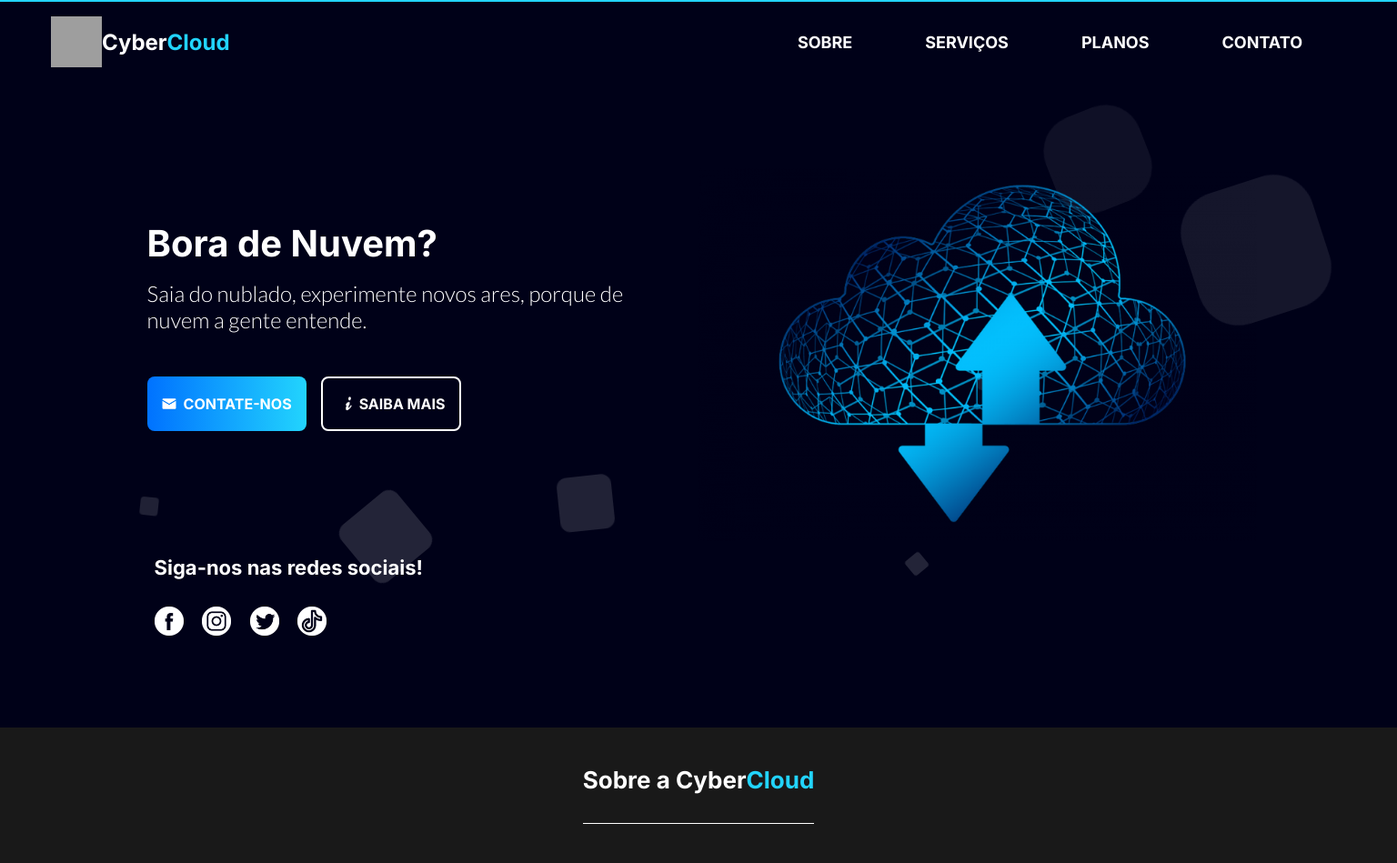
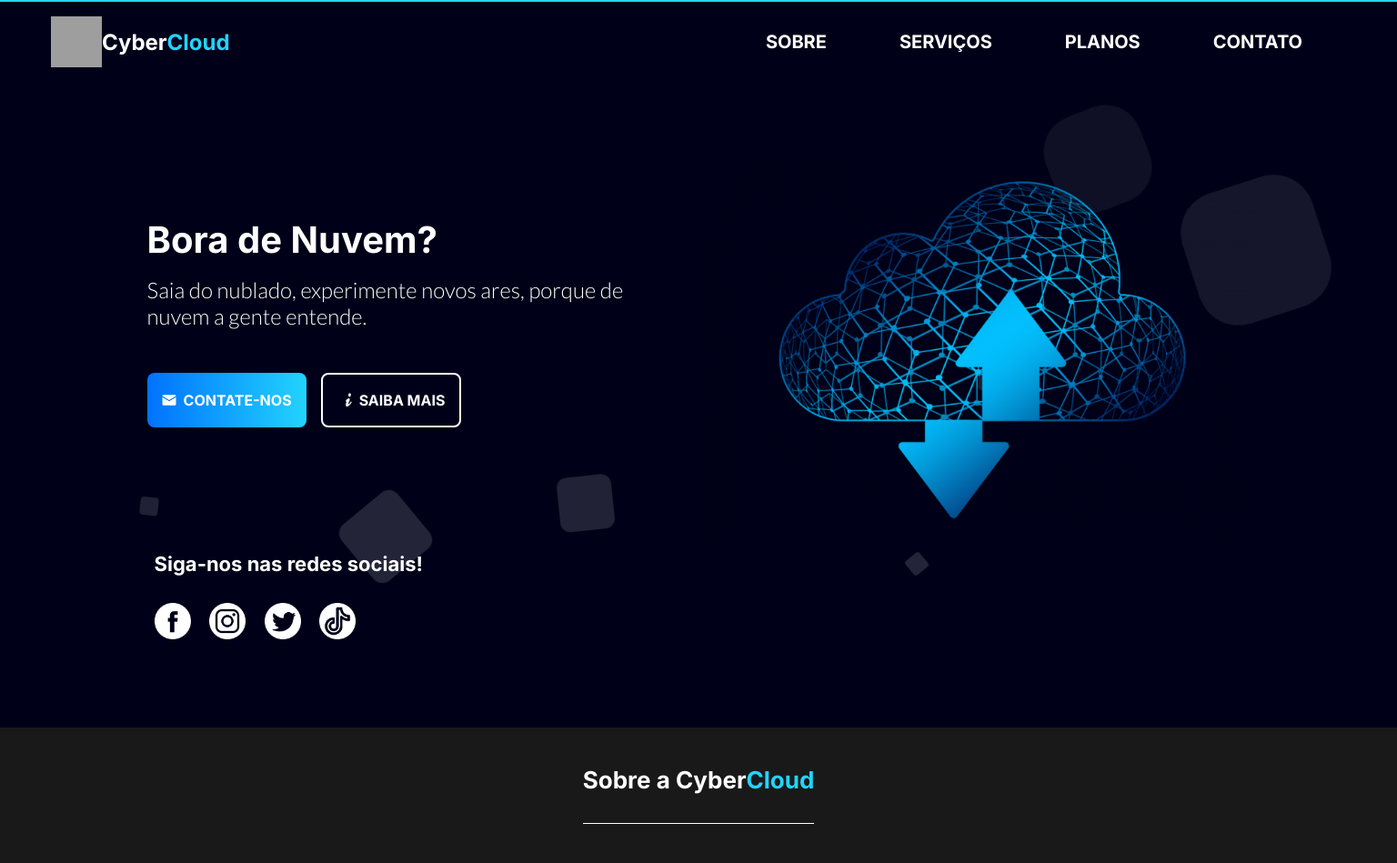
Before and after one commit to NathanSGomes/ProjetoSemestral, a PHP site: page / in a window 1536 px wide. Shown: the top 949 px of the page at 91% size. Run offline with PHP 8.4, Linux system fonts and the light colour scheme; grey boxes are pictures that could not be loaded.

Commit message:
Add files via upload

```diff
--- a/styles/banner.css
+++ b/styles/banner.css
@@ -245,4 +245,9 @@
     .banner__redes-texto {
         font-size: 1.375em;
     }
+
+    .banner__redes-btn-img {
+        width: 2.5rem;
+        height: 2.5rem;
+    }
 }
--- a/styles/header.css
+++ b/styles/header.css
@@ -165,6 +165,6 @@
 
     .lista-menu__link {
         padding: 1rem 2.5rem;
-        font-size: 1.125rem;
+        font-size: 1.25rem;
     }
 }
```
